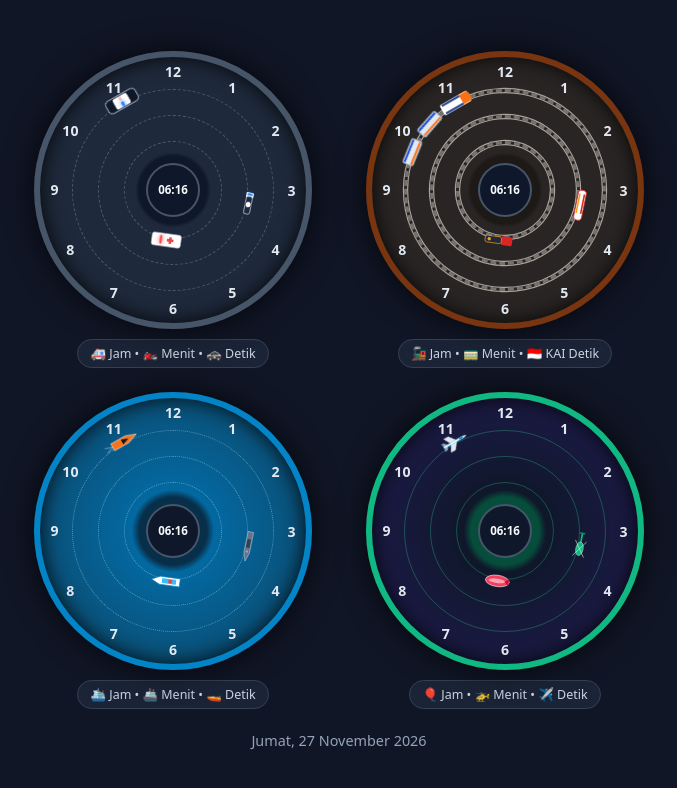
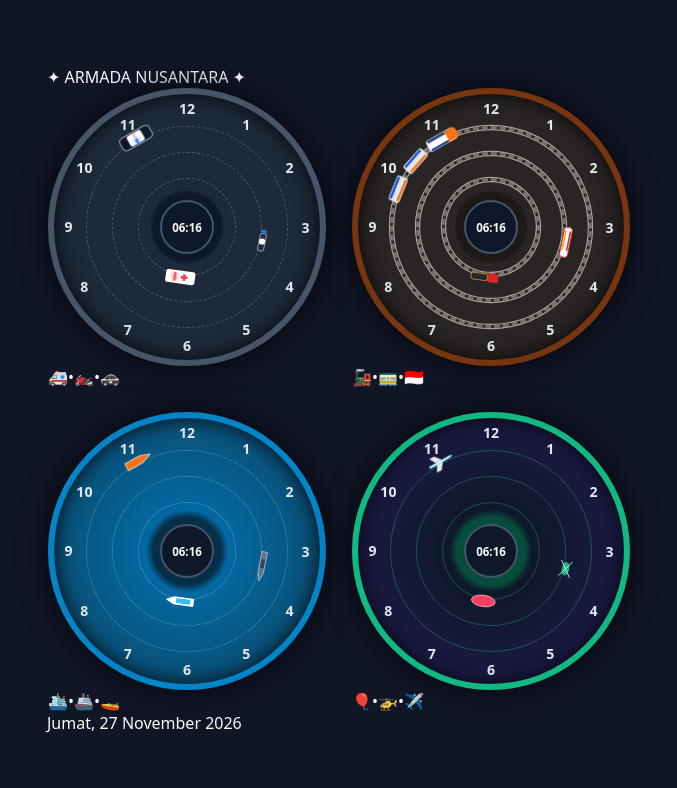
Before and after one commit to bisodenglok-star/jam-polisi, a plain HTML site: page index.html in a window 1280 px wide. Shown: the whole page, without its empty margins (301-978 px from the left). Drawn offline with Linux system fonts and the light colour scheme.

Commit message:
Update theme color and title in index.html

```diff
--- a/index.html
+++ b/index.html
@@ -3,31 +3,40 @@
 <head>
   <meta charset="UTF-8">
   <meta name="viewport" content="width=device-width, initial-scale=1.0">
-  <meta name="theme-color" content="#0f172a">
-  <title>Jam 4 Armada Nusantara</title>
+  <meta name="theme-color" content="#271409">
+  <title>Jam Bandul 4 Armada</title>
   <link rel="manifest" href="manifest.json">
   <link rel="stylesheet" href="style.css">
 </head>
 <body>
 
+  <!-- LEMARI JAM BANDUL KAYU KLASIK -->
+  <div class="grandfather-clock">
+    <!-- Mahkota Lengkung Atas -->
+    <div class="clock-crown">
+      <div class="finial"></div>
+      <div class="crown-arch"><span>✦ ARMADA NUSANTARA ✦</span></div>
+    </div>
+
+    <!-- Kaca Etalase Atas (4 Jam Bundar) -->
+    <div class="upper-cabinet">
       <div class="clocks-grid">
-    <!-- 1. DARAT: KONVOI DARURAT -->
-    <div class="clock-card">
+        <!-- 1. DARAT -->
+        <div class="clock-item">
           <div class="clock-face" id="policeClock">
             <div class="lane l-out"></div><div class="lane l-mid"></div><div class="lane l-in"></div>
             <div class="center-island" id="dig1">00:00</div>
             <div class="orbit" id="ambOrbit">
               <svg class="v-in" viewBox="0 0 100 52">
-            <rect x="4" y="6" width="90" height="40" rx="8" fill="#fff" stroke="#94a3b8" stroke-width="2"/>
+                <rect x="4" y="6" width="90" height="40" rx="8" fill="#fff"/>
                 <rect x="33" y="16" width="8" height="20" fill="#ef4444"/><rect x="27" y="22" width="20" height="8" fill="#ef4444"/>
                 <rect class="siren-red active-red" x="63" y="13" width="6" height="26" rx="2" fill="#ef4444"/>
               </svg>
             </div>
             <div class="orbit" id="motoOrbit">
               <svg class="v-mid" viewBox="0 0 100 50">
-            <rect x="12" y="14" width="16" height="22" rx="3" fill="#fff"/>
                 <rect x="24" y="16" width="52" height="18" rx="6" fill="#1e293b" stroke="#cbd5e1" stroke-width="2"/>
-            <circle cx="48" cy="25" r="9" fill="#fff" stroke="#0f172a" stroke-width="2"/>
+                <circle cx="48" cy="25" r="9" fill="#fff"/>
                 <rect class="siren-blue active-blue" x="15" y="18" width="6" height="14" rx="2" fill="#3b82f6"/>
               </svg>
             </div>
@@ -40,11 +49,11 @@
               </svg>
             </div>
           </div>
-      <div class="legend">🚑 Jam • 🏍️ Menit • 🚓 Detik</div>
+          <div class="tag">🚑•🏍️•🚓</div>
         </div>
 
-    <!-- 2. REL: KERETA API INDONESIA -->
-    <div class="clock-card">
+        <!-- 2. REL KAI -->
+        <div class="clock-item">
           <div class="clock-face train-face" id="trainClock">
             <div class="track l-out"></div><div class="track l-mid"></div><div class="track l-in"></div>
             <div class="center-island" id="dig2">00:00</div>
@@ -52,7 +61,6 @@
               <svg class="v-in" viewBox="0 0 100 50">
                 <rect x="8" y="12" width="32" height="26" rx="4" fill="#dc2626"/>
                 <rect x="40" y="15" width="48" height="20" rx="6" fill="#1e293b" stroke="#f59e0b" stroke-width="2"/>
-            <circle cx="76" cy="25" r="5" fill="#f59e0b"/>
               </svg>
             </div>
             <div class="orbit" id="krlOrbit">
@@ -62,97 +70,100 @@
               </svg>
             </div>
             <div class="orbit sec-smooth" id="kaiOrbit">
-          <svg class="full-svg" viewBox="0 0 266 266">
-            <g transform="translate(133,133) rotate(-38) translate(0,-100)">
-              <rect x="-13" y="-5.5" width="26" height="11" rx="2" fill="#e2e8f0" stroke="#94a3b8"/>
-              <rect x="-12" y="-4.5" width="24" height="2" fill="#1d4ed8"/><rect x="-12" y="2.5" width="24" height="2" fill="#f97316"/>
+              <svg class="full-svg" viewBox="0 0 162 162">
+                <g transform="translate(81,81) rotate(-38) translate(0,-61)">
+                  <rect x="-8" y="-3.5" width="16" height="7" rx="1.5" fill="#e2e8f0"/>
+                  <rect x="-7" y="-3" width="14" height="1.5" fill="#1d4ed8"/><rect x="-7" y="1.5" width="14" height="1.5" fill="#f97316"/>
                 </g>
-            <g transform="translate(133,133) rotate(-19) translate(0,-100)">
-              <rect x="-13" y="-5.5" width="26" height="11" rx="2" fill="#e2e8f0" stroke="#94a3b8"/>
-              <rect x="-12" y="-4.5" width="24" height="2" fill="#1d4ed8"/><rect x="-12" y="2.5" width="24" height="2" fill="#f97316"/>
+                <g transform="translate(81,81) rotate(-19) translate(0,-61)">
+                  <rect x="-8" y="-3.5" width="16" height="7" rx="1.5" fill="#e2e8f0"/>
+                  <rect x="-7" y="-3" width="14" height="1.5" fill="#1d4ed8"/><rect x="-7" y="1.5" width="14" height="1.5" fill="#f97316"/>
                 </g>
-            <g transform="translate(133,133) rotate(0) translate(0,-100)">
-              <rect x="-15" y="-6" width="31" height="12" rx="2.5" fill="#fff"/>
-              <rect x="-13" y="-5.5" width="20" height="2.2" fill="#1e3a8a"/><rect x="-13" y="3.3" width="20" height="2.2" fill="#1e3a8a"/>
-              <path d="M7 -5.5 H14 Q17 -5.5 17 0 Q17 5.5 14 5.5 H7 Z" fill="#f97316"/>
+                <g transform="translate(81,81) rotate(0) translate(0,-61)">
+                  <rect x="-9" y="-3.8" width="19" height="7.6" rx="1.5" fill="#fff"/>
+                  <rect x="-8" y="-3.5" width="12" height="1.5" fill="#1e3a8a"/><rect x="-8" y="2" width="12" height="1.5" fill="#1e3a8a"/>
+                  <path d="M4 -3.5 H9 Q11 -3.5 11 0 Q11 3.5 9 3.5 H4 Z" fill="#f97316"/>
                 </g>
               </svg>
             </div>
           </div>
-      <div class="legend">🚂 Jam • 🚃 Menit • 🇮🇩 KAI Detik</div>
+          <div class="tag">🚂•🚃•🇮🇩</div>
         </div>
 
-    <!-- 3. LAUT: ARMADA SAMUDRA -->
-    <div class="clock-card">
+        <!-- 3. LAUT -->
+        <div class="clock-item">
           <div class="clock-face sea-face" id="seaClock">
             <div class="wave l-out"></div><div class="wave l-mid"></div><div class="wave l-in"></div>
             <div class="center-island" id="dig3">00:00</div>
-        <!-- Kapal Feri/Pesiar (Jam) -->
             <div class="orbit" id="ferryOrbit">
               <svg class="v-in" viewBox="0 0 110 50">
-            <path d="M10 12 H75 L102 25 L75 38 H10 Z" fill="#ffffff" stroke="#0284c7" stroke-width="2"/>
+                <path d="M10 12 H75 L102 25 L75 38 H10 Z" fill="#fff"/>
                 <rect x="22" y="17" width="46" height="16" rx="3" fill="#38bdf8"/>
-            <rect x="35" y="20" width="12" height="10" fill="#ef4444"/>
               </svg>
             </div>
-        <!-- Kapal Patroli TNI AL (Menit) -->
             <div class="orbit" id="navyOrbit">
               <svg class="v-mid" viewBox="0 0 110 46">
-            <path d="M8 14 H76 L104 23 L76 32 H8 Z" fill="#64748b" stroke="#cbd5e1" stroke-width="1.5"/>
-            <rect x="32" y="17" width="28" height="12" rx="2" fill="#334155"/>
-            <circle cx="72" cy="23" r="4" fill="#94a3b8"/>
+                <path d="M8 14 H76 L104 23 L76 32 H8 Z" fill="#64748b" stroke="#cbd5e1" stroke-width="2"/>
+                <rect x="32" y="17" width="28" height="12" fill="#334155"/>
               </svg>
             </div>
-        <!-- Speedboat Cepat + Jejak Ombak (Detik) -->
             <div class="orbit sec-smooth" id="boatOrbit">
               <svg class="v-out" viewBox="0 0 110 46">
-            <path d="M2 15 L25 23 L2 31" fill="none" stroke="#bae6fd" stroke-width="2" opacity="0.7"/>
-            <path d="M24 12 H72 L102 23 L72 34 H24 Z" fill="#f97316" stroke="#fff" stroke-width="1.5"/>
-            <path d="M55 15 L76 23 L55 31 Z" fill="#0f172a"/>
+                <path d="M24 12 H72 L102 23 L72 34 H24 Z" fill="#f97316" stroke="#fff" stroke-width="2"/>
               </svg>
             </div>
           </div>
-      <div class="legend">🛳️ Jam • 🚢 Menit • 🚤 Detik</div>
+          <div class="tag">🛳️•🚢•🚤</div>
         </div>
 
-    <!-- 4. UDARA: ARMADA LANGIT & RADAR -->
-    <div class="clock-card">
+        <!-- 4. UDARA -->
+        <div class="clock-item">
           <div class="clock-face sky-face" id="skyClock">
             <div class="radar l-out"></div><div class="radar l-mid"></div><div class="radar l-in"></div>
             <div class="center-island" id="dig4">00:00</div>
-        <!-- Balon Udara / Zeppelin (Jam) -->
             <div class="orbit" id="blimpOrbit">
               <svg class="v-in" viewBox="0 0 100 54">
                 <ellipse cx="52" cy="27" rx="38" ry="18" fill="#f43f5e" stroke="#ffe4e6" stroke-width="2"/>
-            <path d="M16 14 L28 27 L16 40 Z" fill="#be123c"/>
-            <ellipse cx="54" cy="27" rx="26" ry="7" fill="#fda4af"/>
               </svg>
             </div>
-        <!-- Helikopter (Menit) -->
             <div class="orbit" id="heliOrbit">
               <svg class="v-mid" viewBox="0 0 110 60">
-            <rect x="8" y="27" width="42" height="6" rx="2" fill="#10b981"/>
-            <rect x="6" y="20" width="5" height="20" rx="2" fill="#059669"/>
-            <ellipse cx="64" cy="30" rx="24" ry="13" fill="#10b981" stroke="#d1fae5" stroke-width="1.5"/>
-            <line x1="36" y1="10" x2="92" y2="50" stroke="#e2e8f0" stroke-width="2.5" opacity="0.8"/>
-            <line x1="92" y1="10" x2="36" y2="50" stroke="#e2e8f0" stroke-width="2.5" opacity="0.8"/>
+                <ellipse cx="64" cy="30" rx="24" ry="13" fill="#10b981"/>
+                <line x1="36" y1="10" x2="92" y2="50" stroke="#e2e8f0" stroke-width="3"/>
+                <line x1="92" y1="10" x2="36" y2="50" stroke="#e2e8f0" stroke-width="3"/>
               </svg>
             </div>
-        <!-- Pesawat Jet (Detik) -->
             <div class="orbit sec-smooth" id="jetOrbit">
               <svg class="v-out" viewBox="0 0 110 70">
                 <path d="M42 35 L26 6 L46 6 L68 35 L46 64 L26 64 Z" fill="#e2e8f0"/>
-            <path d="M16 35 L8 20 L20 20 L30 35 L20 50 L8 50 Z" fill="#94a3b8"/>
-            <path d="M12 31 H84 Q102 31 106 35 Q102 39 84 39 H12 Z" fill="#ffffff" stroke="#38bdf8" stroke-width="1.5"/>
-            <ellipse cx="84" cy="35" rx="8" ry="3" fill="#0284c7"/>
+                <path d="M12 31 H84 Q102 31 106 35 Q102 39 84 39 H12 Z" fill="#fff" stroke="#38bdf8" stroke-width="2"/>
               </svg>
             </div>
           </div>
-      <div class="legend">🎈 Jam • 🚁 Menit • ✈️ Detik</div>
+          <div class="tag">🎈•🚁•✈️</div>
+        </div>
       </div>
     </div>
 
-  <div class="digital-sub" id="dateText">Memuat tanggal...</div>
+    <!-- Kaca Lemari Bandul Bawah -->
+    <div class="lower-cabinet">
+      <div class="pendulum-window">
+        <!-- Rantai Pemberat Kiri & Kanan -->
+        <div class="weight-chain left-chain"><div class="brass-weight"></div></div>
+        <div class="weight-chain right-chain"><div class="brass-weight"></div></div>
+        <!-- Bandul Utama yang Berayun -->
+        <div class="pendulum-rod">
+          <div class="pendulum-bob"></div>
+        </div>
+      </div>
+    </div>
+
+    <!-- Kaki Lemari & Plakat Tanggal -->
+    <div class="clock-base">
+      <div class="brass-plaque" id="dateText">Memuat tanggal...</div>
+    </div>
+  </div>
+
   <script src="script.js"></script>
 </body>
 </html>
```
Lines whose indentation alone changed are shown as unchanged.
